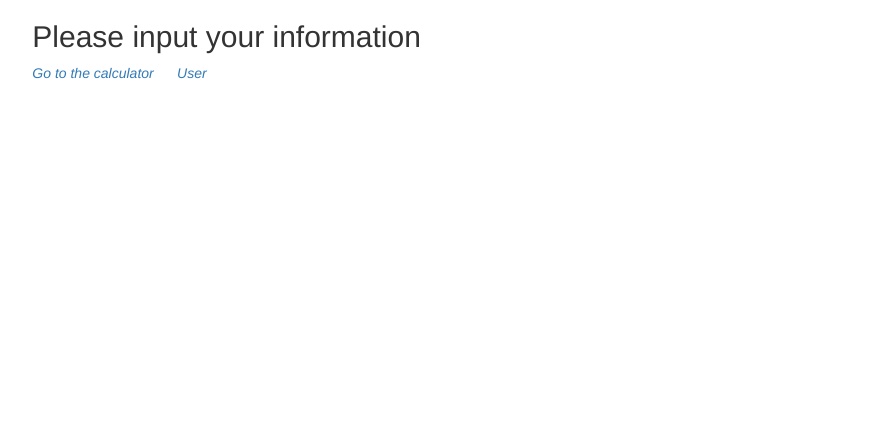
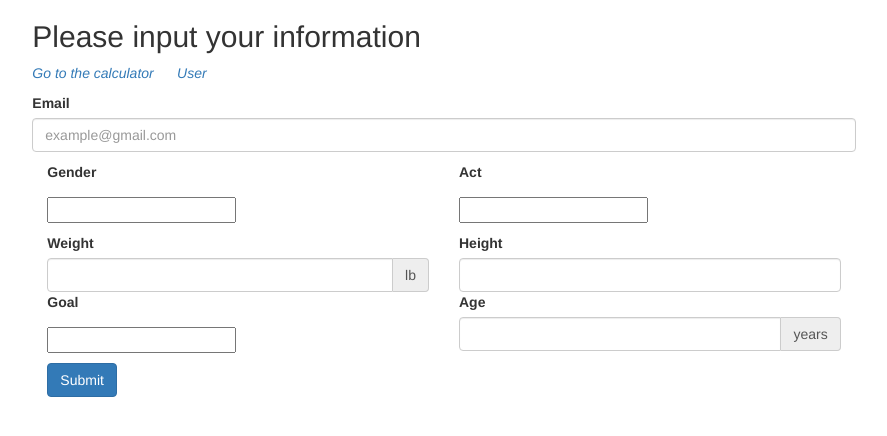
Before and after one commit to lishiyi/VIT, a Python web app: template app/templates/user.html in a window 1280 px wide. Shown: the top 436 px of the page, without its empty margins (196-1083 px from the left). Run offline with Jinja, Linux system fonts and the light colour scheme; the template is opened without the code that fills it, so the values that code supplies are empty, except form fields; tables that the repository leaves empty hold one stand-in row (values such as "Sample post"); form fields are guessed from the names that the template uses; some libraries are stand-ins or nearby versions.

Commit message:
v 1.0b Improve UI
* Use Bootstrap to make pages look better.
* Changing form.py to make email be saved into database.

```diff
--- a/app/forms.py
+++ b/app/forms.py
@@ -6,7 +6,7 @@ from wtforms.validators import Required
 from models import db, User
 
 class UserForm(Form):
-	email = StringField("Email", default = "test@gmail.com")
+	email = StringField("Email", default = "test@example.com")
 	gender = RadioField("Gender", choices=[("Male","Male"),("Female","Female")], default = "Male")
 	act = RadioField("Which of these describes your daily activity?",
 		     choices=[(1,"Sedentary"),(2,"Low"),
--- a/app/templates/user.html
+++ b/app/templates/user.html
@@ -30,7 +30,60 @@
     &nbsp;&nbsp;&nbsp;&nbsp;
    <a href="{{url_for('user')}}"><i class="icon-user icon-large">User</i></a>
 </p>
+
+{#
 {{ wtf.quick_form(form) }}
+{{ form.email(placeholder="example@gmail.com", class="form-control", id = "ingredientTableJsonVal", rows="3", style="width:100%") }}
+#}
+
+    <form method="POST">
+    <p>
+    {{ form.email.label }}
+    {{ form.email(placeholder="example@gmail.com", class="form-control") }}</p>
+
+    <p>
+    <div class="col-xs-6">
+    {{ form.gender.label }}
+    {{ form.gender(class="radio") }}
+    </div>
+
+    <div class="col-xs-6">
+    {{ form.act.label }}
+    {{ form.act(class="radio") }}
+    </div></p>
+
+    <p>
+    <div class="col-xs-6">
+    {{ form.weight.label }}
+    <div class="input-group">
+    {{ form.weight(class="form-control") }}
+    <div class="input-group-addon">lb</div>
+    </div></div>
+
+
+    <div class="col-xs-6">
+    {{ form.height.label }}
+    {{ form.height(class="form-control") }}
+    </div></p>
+
+    <p>
+    <div class="col-xs-6">
+    {{ form.goal.label }}
+    {{ form.goal(class="radio") }}
+    </div>
+
+    <div class="col-xs-6">
+    {{ form.age.label }}
+    <div class="input-group">
+    {{ form.age(class="form-control") }}
+    <div class="input-group-addon">years</div>
+    </div></div></p>
+
+    <div class="col-xs-12">
+    {{ form.submit(class="btn btn-primary") }}</p>
+    </div>
+    </form>
+
 </div>
 
 
```
Also changed, not shown: app/templates/index.html (+12 -10 lines), app/views.py (+33 -34 lines).
